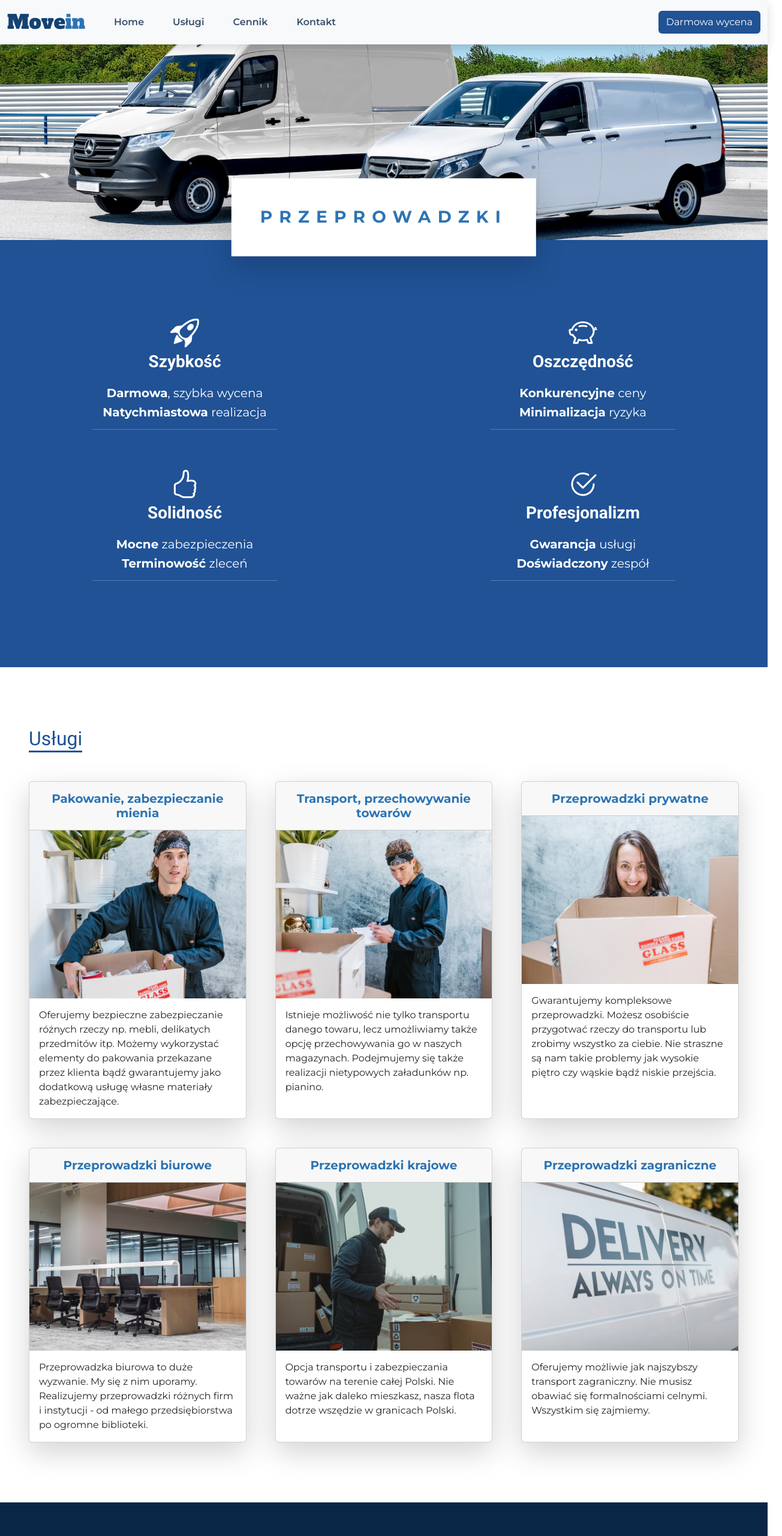
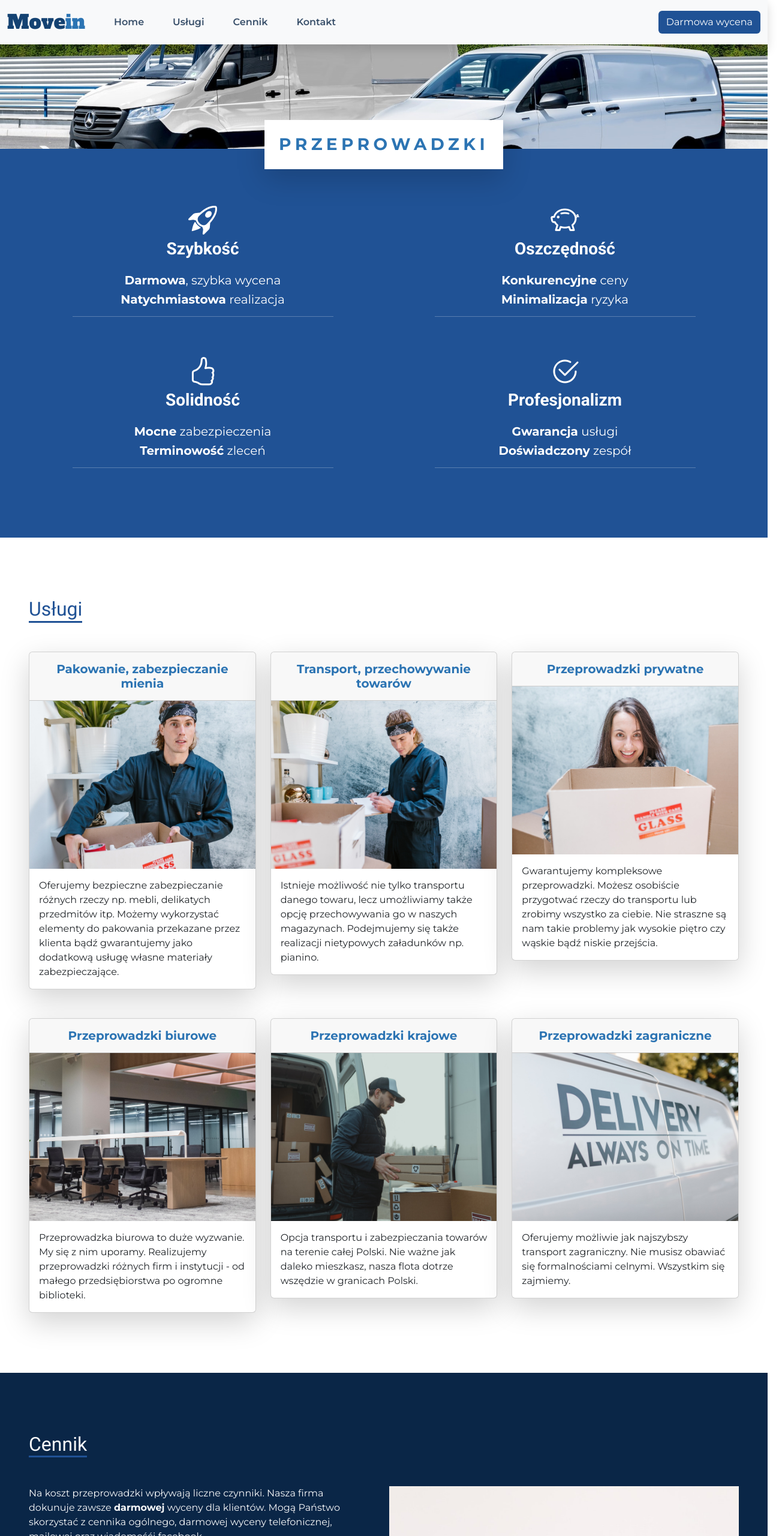
Before and after one commit to Mateusz-Michalec/Removals-Landing-Page, a website: page index.html in a window 1280 px wide. Shown: the top 2560 px of the page at 60% size, 1304 px wide, since content can reach past the window. Drawn offline with nearby package versions, Linux system fonts and the light colour scheme.

Commit message:
refactor

```diff
--- a/index.html
+++ b/index.html
@@ -15,6 +15,10 @@
     <link
       rel="stylesheet"
       href="https://cdn.jsdelivr.net/npm/bootstrap-icons@1.10.3/font/bootstrap-icons.css"
+    />
+    <link
+      rel="stylesheet"
+      href="https://cdn.jsdelivr.net/npm/bootstrap-icons@1.10.4/font/bootstrap-icons.css"
     />
     <link rel="preconnect" href="https://fonts.googleapis.com" />
     <link rel="preconnect" href="https://fonts.gstatic.com" crossorigin />
@@ -80,16 +84,17 @@
     </nav>
 
     <main id="home">
-      <section class="welcome-banner position-relative">
-        <header
-          class="position-absolute h1 bg-white l-blue text-uppercase p-5 shadow-lg fw-bold fs-3"
+      <header class="hero position-relative">
+        <img class="hero-img" src="./img/vans.jpg" alt="Auta dostawcze" />
+        <h1
+          class="h1 bg-white l-blue text-uppercase p-4 shadow-lg fw-bold fs-3"
         >
           Przeprowadzki
-        </header>
-      </section>
+        </h1>
+      </header>
 
-      <section class="welcome-banner-adv">
-        <div class="row g-5 text-center">
+      <section class="container-fluid adv-section px-lg-5">
+        <div class="row gy-5 text-center text-white">
           <div class="col-12 col-md-6 col-xxl-3">
             <div class="mb-4">
               <i class="bi bi-rocket-takeoff display-5 mb-2"></i>
@@ -98,7 +103,7 @@
 
             <h5 class="mb-2"><strong>Darmowa</strong>, szybka wycena</h5>
             <h5 class="mb-0"><strong>Natychmiastowa</strong> realizacja</h5>
-            <hr class="w-50 mx-auto" />
+            <hr class="w-75 mx-auto" />
           </div>
           <div class="col-12 col-md-6 col-xxl-3">
             <div class="mb-4">
@@ -108,7 +113,7 @@
 
             <h5 class="mb-2"><strong>Konkurencyjne</strong> ceny</h5>
             <h5 class="mb-0"><strong>Minimalizacja</strong> ryzyka</h5>
-            <hr class="w-50 mx-auto" />
+            <hr class="w-75 mx-auto" />
           </div>
           <div class="col-12 col-md-6 col-xxl-3">
             <div class="mb-4">
@@ -118,7 +123,7 @@
 
             <h5 class="mb-2"><strong>Mocne</strong> zabezpieczenia</h5>
             <h5 class="mb-0"><strong>Terminowość</strong> zleceń</h5>
-            <hr class="w-50 mx-auto" />
+            <hr class="w-75 mx-auto" />
           </div>
           <div class="col-12 col-md-6 col-xxl-3">
             <div class="mb-4">
@@ -128,20 +133,24 @@
 
             <h5 class="mb-2"><strong>Gwarancja</strong> usługi</h5>
             <h5 class="mb-0"><strong>Doświadczony</strong> zespół</h5>
-            <hr class="w-50 mx-auto" />
+            <hr class="w-75 mx-auto" />
           </div>
         </div>
       </section>
 
-      <section class="services px-5" id="services">
+      <section class="container-fluid services px-5" id="services">
         <header class="mb-5 h2 blue header-section ff-h">Usługi</header>
-        <div class="row g-5">
+        <div class="row gy-5">
           <div class="col-12 col-md-6 col-lg-4">
-            <div class="card text-bg-white shadow-lg h-100">
+            <div class="card text-bg-white shadow-lg">
               <h5 class="card-header text-center p-3 l-blue">
                 <strong>Pakowanie, zabezpieczanie mienia</strong>
               </h5>
-              <img src="./img/employee.jpg" class="card-img-top" alt="" />
+              <img
+                src="./img/employee.jpg"
+                class="card-img-top"
+                alt="Pracownik noszący pudło"
+              />
 
               <div class="card-body">
                 <p class="card-text">
@@ -155,14 +164,14 @@
           </div>
 
           <div class="col-12 col-md-6 col-lg-4">
-            <div class="card text-bg-white shadow-lg h-100">
+            <div class="card text-bg-white shadow-lg">
               <h5 class="card-header text-center p-3 l-blue">
                 <strong>Transport, przechowywanie towarów</strong>
               </h5>
               <img
                 src="./img/employee_checking.jpg"
                 class="card-img-top"
-                alt=""
+                alt="Pracownik sprawdzający towar"
               />
 
               <div class="card-body">
@@ -177,14 +186,14 @@
           </div>
 
           <div class="col-12 col-md-6 col-lg-4">
-            <div class="card text-bg-white shadow-lg h-100">
+            <div class="card text-bg-white shadow-lg">
               <h5 class="card-header text-center p-3 l-blue">
                 <strong>Przeprowadzki prywatne</strong>
               </h5>
               <img
                 src="./img/woman_with_boxes.jpg"
                 class="card-img-top"
-                alt=""
+                alt="Kobieta z pudełkiem"
               />
 
               <div class="card-body">
@@ -199,11 +208,11 @@
           </div>
 
           <div class="col-12 col-md-6 col-lg-4">
-            <div class="card text-bg-white shadow-lg h-100">
+            <div class="card text-bg-white shadow-lg">
               <h5 class="card-header text-center p-3 l-blue">
                 <strong>Przeprowadzki biurowe</strong>
               </h5>
-              <img src="./img/office.jpg" class="card-img-top" alt="" />
+              <img src="./img/office.jpg" class="card-img-top" alt="Biuro" />
 
               <div class="card-body">
                 <p class="card-text">
@@ -216,11 +225,15 @@
           </div>
 
           <div class="col-12 col-md-6 col-lg-4">
-            <div class="card text-bg-white shadow-lg h-100">
+            <div class="card text-bg-white shadow-lg">
               <h5 class="card-header text-center p-3 l-blue">
                 <strong>Przeprowadzki krajowe</strong>
               </h5>
-              <img src="./img/employee_van.jpg" class="card-img-top" alt="" />
+              <img
+                src="./img/employee_van.jpg"
+                class="card-img-top"
+                alt="Kurier z paczkami"
+              />
 
               <div class="card-body">
                 <p class="card-text">
@@ -233,11 +246,15 @@
           </div>
 
           <div class="col-12 col-md-6 col-lg-4">
-            <div class="card text-bg-white shadow-lg h-100">
+            <div class="card text-bg-white shadow-lg">
               <h5 class="card-header text-center p-3 l-blue">
                 <strong>Przeprowadzki zagraniczne</strong>
               </h5>
-              <img src="./img/van.jpg" class="card-img-top" alt="" />
+              <img
+                src="./img/van.jpg"
+                class="card-img-top"
+                alt="Przeprowadzki zagraniczne"
+              />
 
               <div class="card-body">
                 <p class="card-text">
@@ -251,7 +268,7 @@
         </div>
       </section>
 
-      <section class="price-list px-5" id="priceList">
+      <section class="container-fluid price-list px-5" id="priceList">
         <header class="h2 header-section ff-h mb-5 text-light">Cennik</header>
         <div class="d-flex">
           <div class="mx-auto pe-0 pe-lg-5 pb-5">
@@ -289,7 +306,7 @@
               </li>
             </ul>
             <h4 class="mt-5 mb-3 ff-h text-light">Cennik ogólny</h4>
-            <div class="row g-5">
+            <div class="row">
               <div class="col-12 col-xl-6">
                 <ul class="text-light">
                   <li class="mb-1">
@@ -369,38 +386,42 @@
         </div>
       </section>
 
-      <footer class="contact px-5" id="contact">
+      <footer class="container-fluid px-5" id="contact">
         <header class="h2 header-section mb-5 ff-h blue">Kontakt</header>
-        <div class="row m-0 shadow-lg">
+        <div class="row shadow-lg">
           <div class="col-6 d-none d-lg-flex p-0">
             <div>
-              <img src="./img/after_move.jpg" class="img-cover" alt="" />
+              <img
+                src="./img/after_move.jpg"
+                class="img-cover"
+                alt="Kobieta wieszająca obraz"
+              />
             </div>
           </div>
           <div class="col-12 col-lg-6 d-flex flex-column p-5">
             <h2 class="mb-5 ff-h">
               Skorzystaj z <strong class="l-blue">darmowej</strong> wyceny
             </h2>
-            <div class="d-flex flex-column">
-              <div class="d-flex mb-5 align-items-center">
+            <div class="row gy-5">
+              <div class="col-12 d-flex align-items-center">
                 <i class="me-3 bi bi-telephone blue h1"></i>
                 <h3 class="ff-h blue">546 217 281</h3>
               </div>
-              <div class="d-flex mb-5 align-items-center">
+              <div class="col-12 d-flex align-items-center">
                 <i class="me-3 bi bi-geo-alt h1 blue"></i>
                 <h3 class="ff-h blue">ul. Biznesowa 2, Radom 26-600</h3>
               </div>
-              <div class="d-flex mb-5 align-items-center">
+              <div class="col-12 d-flex align-items-center">
                 <i class="me-3 bi bi-facebook h1 blue"></i>
                 <h3 class="ff-h blue">Movein</h3>
               </div>
-              <div class="d-flex mb-5 align-items-center">
+              <div class="col-12 d-flex align-items-center">
                 <i class="me-3 bi bi-envelope-at h1 blue"></i>
-                <h3 class="ff-h blue">Movein@example.com</h3>
+                <h3 class="ff-h blue text-break">Movein@example.com</h3>
               </div>
             </div>
 
-            <form action="" class="needs-validation" novalidate>
+            <form action="" class="needs-validation mt-5" novalidate>
               <div class="mb-3">
                 <label for="name" class="form-label">Imię*</label>
                 <input type="text" class="form-control" name="name" required />
@@ -446,7 +467,7 @@
                 <div class="invalid-feedback">Pole wymagane.</div>
               </div>
 
-              <div class="w-50 text-center mx-auto mb-5">
+              <div class="d-flex justify-content-center mb-5">
                 <button class="btn movein-btn">Wyślij wiadomość</button>
                 <p class="emailed mt-2 text-success fw-bold d-none">
                   Wiadomość wysłano!
--- a/main.css
+++ b/main.css
@@ -1,4 +1,3 @@
-@import url(../node_modules/bootstrap-icons/font/bootstrap-icons.css);
 .d-blue {
   color: #0a2647;
 }
@@ -13,14 +12,6 @@
 
 .l-blue {
   color: #2c74b3;
-}
-
-*,
-::after,
-::before {
-  box-sizing: border-box;
-  padding: 0;
-  margin: 0;
 }
 
 body {
@@ -44,24 +35,29 @@ textarea {
   resize: none;
 }
 
-.welcome-banner {
-  background: url("./img/vans.jpg") no-repeat center 55%;
-  background-size: cover;
-  height: 50vh;
+.hero {
+  height: 25vh;
+  margin-top: 40px;
 }
-.welcome-banner header {
-  letter-spacing: 0.7rem;
-  bottom: -25%;
+
+.hero-img {
+  width: 100vw;
+  object-fit: cover;
+  object-position: 50% 50%;
+  height: 26vh;
+}
+
+.hero .h1 {
+  position: absolute;
+  top: 80%;
   left: 50%;
-  transform: translate(-50%, -50%);
+  transform: translateX(-50%);
+  letter-spacing: 0.4rem;
+  max-width: 95vw;
 }
-.welcome-banner-adv {
+
+.adv-section {
   background-color: #205295;
-  padding-top: 8rem;
-  padding-bottom: 8rem;
-}
-.welcome-banner-adv div.row {
-  color: white;
 }
 
 .card img {
@@ -99,12 +95,6 @@ textarea {
   color: white;
 }
 
-@media (max-width: 992px) {
-  .welcome-banner header {
-    font-size: 1.3rem;
-  }
-}
-
 .nav-item a {
   color: #0a2647;
   opacity: 0.8;
@@ -118,6 +108,11 @@ textarea {
 
 section,
 footer {
-  padding-top: 100px;
-  padding-bottom: 100px;
+  padding: 100px 0;
 }
+
+@media (max-width: 992px) {
+  .welcome-banner header {
+    font-size: 1.3rem;
+  }
+}
--- a/script.js
+++ b/script.js
@@ -6,7 +6,7 @@ window.onload = function () {
   const email = document.getElementsByName("email")[0];
   const message = document.getElementsByName("message")[0];
   const emailed = document.querySelector(".emailed");
-  let formData = {};
+  const formData = {};
 
   Array.from(forms).forEach((form) => {
     form.addEventListener("submit", (event) => {
```
